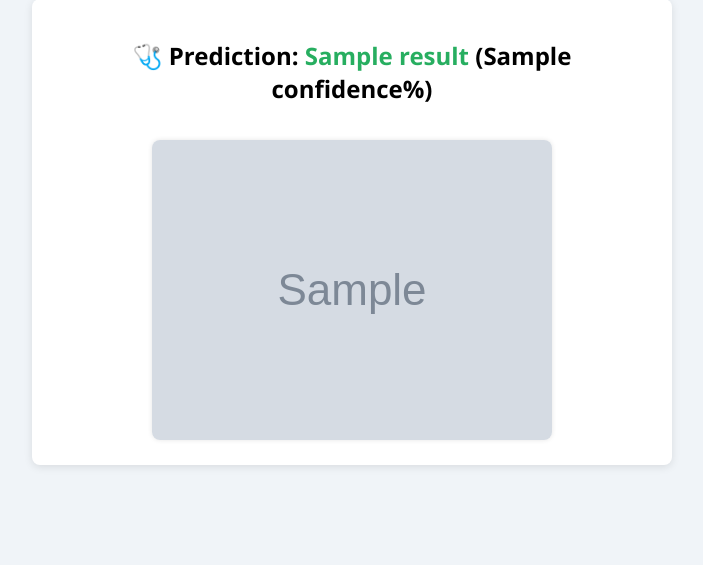
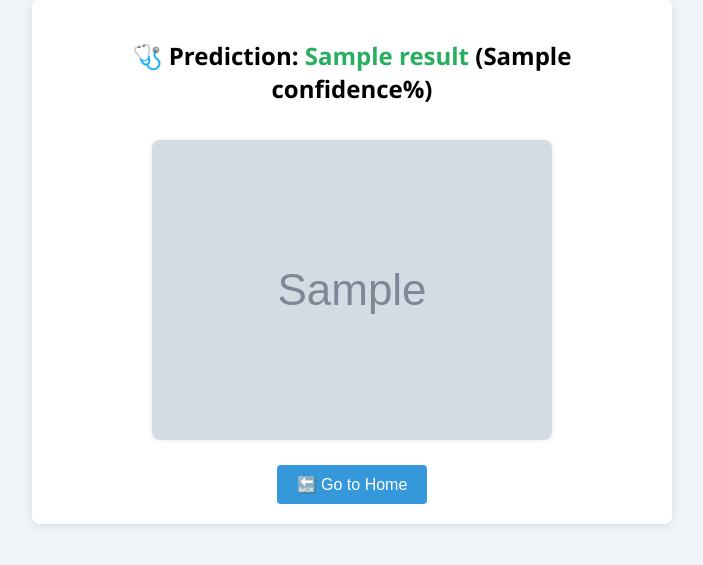
Before and after one commit to Pavanysp/Retina, a Flask app: template web-service/templates/index.html in a window 1280 px wide. Shown: the part 184-749 px from the top of the page, without its empty margins (288-991 px from the left). Run offline with Flask 3, Linux system fonts and the light colour scheme; the template is opened without the code that fills it: most values are stand-ins (such as "Sample title", 1, 10 or a date in 2020); grey boxes marked "Sample" are stand-in pictures; some libraries are stand-ins or nearby versions.

Commit message:
Added extra front end functionalities

```diff
--- a/web-service/templates/index.html
+++ b/web-service/templates/index.html
@@ -23,6 +23,9 @@
     <div class="result">
         <h2>🩺 Prediction: <span class="highlight">{{ result }}</span> ({{ confidence }}%)</h2>
         <img src="{{ image_path }}" alt="Uploaded Image" class="preview">
+        <div class="back-home">
+            <a href="/"><button>🔙 Go to Home</button></a>
+        </div>
     </div>
     {% endif %}
 
```
Also changed, not shown: 1 other file.
